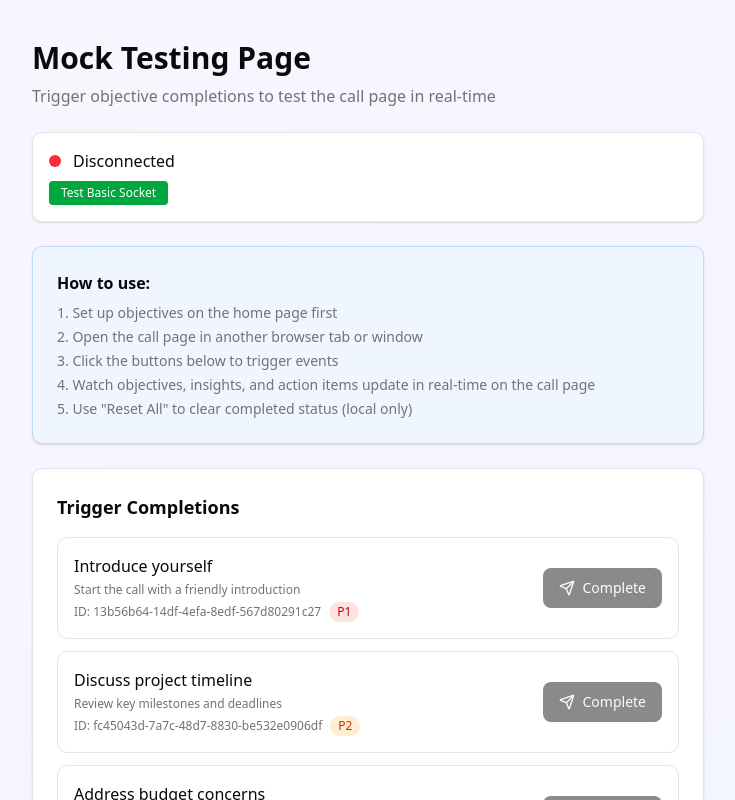
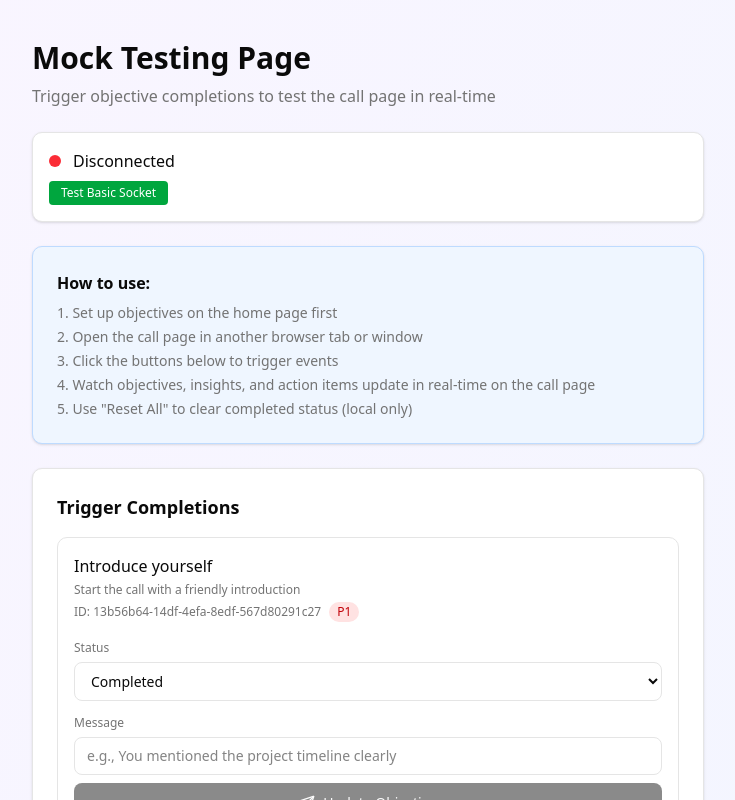
Before and after one commit to vatbq/lia, a Next.js app: page /mock in a window 1280 px wide. Shown: the top 800 px of the page, without its empty margins (272-1007 px from the left). Built offline with nearby package versions, Linux system fonts and the light colour scheme; no server answers.

Commit message:
feat: add message

```diff
--- a/server.js
+++ b/server.js
@@ -39,11 +39,13 @@ app.prepare().then(() => {
       io.emit("test_event", data);
     });
 
-    // Listen for objective completion triggers from mock page
-    socket.on("complete_objective", (data) => {
-      console.log("Objective completed:", data);
-      // Broadcast to all clients
-      io.emit("objective_complete", data);
+    // Listen for objective status updates from mock page
+    socket.on("update_objective", (data) => {
+      console.log("📥 Received update_objective from client:", socket.id);
+      console.log("   Data:", JSON.stringify(data, null, 2));
+      // Broadcast to all clients with id, status, and message
+      io.emit("objective_updated", data);
+      console.log("📤 Broadcasted objective_updated to all clients");
     });
 
     // Listen for insight triggers from mock page
--- a/src/app/call/[id]/page.tsx
+++ b/src/app/call/[id]/page.tsx
@@ -180,12 +180,11 @@ export default function CallDetailPage() {
                   {call.parsedObjectives
                     .sort((a, b) => a.priority - b.priority)
                     .map((obj, index) => {
-                      const objectiveId = `obj-${index}`;
-                      const isCompleted = call.completedObjectives?.includes(objectiveId) || false;
+                      const isCompleted = call.completedObjectives?.includes(obj.id) || false;
 
                       return (
                         <div
-                          key={index}
+                          key={obj.id}
                           className={`p-4 rounded-lg border transition-all duration-300 ${
                             isCompleted
                               ? "bg-green-50 border-green-200 dark:bg-green-950 dark:border-green-800 opacity-90"
--- a/src/app/call/page.tsx
+++ b/src/app/call/page.tsx
@@ -14,6 +14,8 @@ interface Objective {
   description: string;
   priority: number;
   completed: boolean;
+  status?: 'pending' | 'in_progress' | 'completed';
+  statusMessage?: string;
 }
 
 interface Insight {
@@ -102,14 +104,31 @@ export default function CallPage({
       console.log("Test event received on call page:", data);
     });
 
-    newSocket.on("objective_complete", (data: { id: string }) => {
-      console.log("Objective completed:", data);
-      setObjectives((prev) =>
-        prev.map((obj) =>
-          obj.id === data.id ? { ...obj, completed: true } : obj
-        )
-      );
-      setCompletedObjectiveIds((prev) => new Set(prev).add(data.id));
+    newSocket.on("objective_updated", (data: { id: string; status: 'pending' | 'in_progress' | 'completed'; message: string }) => {
+      console.log("🎯 Objective updated event received:", data);
+
+      setObjectives((prev) => {
+        const foundObjective = prev.find(obj => obj.id === data.id);
+        if (!foundObjective) {
+          console.warn("⚠️ Objective ID not found in current objectives:", data.id);
+          console.log("Available objective IDs:", prev.map(obj => obj.id));
+        } else {
+          console.log("✅ Found objective:", foundObjective.name);
+        }
+
+        return prev.map((obj) =>
+          obj.id === data.id ? {
+            ...obj,
+            completed: data.status === 'completed',
+            status: data.status,
+            statusMessage: data.message
+          } : obj
+        );
+      });
+
+      if (data.status === 'completed') {
+        setCompletedObjectiveIds((prev) => new Set(prev).add(data.id));
+      }
     });
 
     newSocket.on("new_insight", (data: any) => {
@@ -269,31 +288,6 @@ export default function CallPage({
                 {isEndingCall ? "Ending Call..." : "End Call"}
               </Button>
             </div>
-            <div className="mt-4 p-3 bg-blue-50 dark:bg-blue-950 border border-blue-200 dark:border-blue-800 rounded-lg">
-              <p className="text-sm text-blue-700 dark:text-blue-300">
-                <strong>Debug:</strong> Socket connected: {socket ? `Yes (${socket.id})` : 'No'} |
-                Insights: {insights.length} | Action Items: {actionItems.length}
-              </p>
-              <button
-                onClick={() => {
-                  if (socket) {
-                    const testInsight = {
-                      id: `test-${Date.now()}`,
-                      title: "Test Insight",
-                      description: "This is a test insight from the call page",
-                      type: "positive",
-                      timestamp: new Date().toISOString()
-                    };
-                    console.log("Emitting test insight:", testInsight);
-                    socket.emit("trigger_insight", testInsight);
-                  }
-                }}
-                className="mt-2 px-3 py-1 bg-blue-600 text-white text-xs rounded hover:bg-blue-700"
-                disabled={!socket}
-              >
-                Test Insight (Self)
-              </button>
-            </div>
           </div>
 
           <div className="grid gap-6 lg:grid-cols-2">
@@ -422,7 +416,7 @@ export default function CallPage({
       </div>
 
       {/* Objectives sidebar */}
-      <div className="w-80 border-l bg-muted/20 p-6 overflow-y-auto">
+      <div className="w-96 border-l bg-muted/20 p-6 overflow-y-auto">
         <div>
           <h2 className="text-lg font-semibold mb-4">Objectives</h2>
           <div className="space-y-3">
@@ -467,6 +461,17 @@ export default function CallPage({
                     <p className="text-xs text-muted-foreground mt-1">
                       {objective.description}
                     </p>
+                    {objective.statusMessage && (
+                      <div className={`mt-2 p-2 rounded-md text-xs ${
+                        objective.status === 'completed'
+                          ? 'bg-green-100 dark:bg-green-900 text-green-800 dark:text-green-200'
+                          : objective.status === 'in_progress'
+                          ? 'bg-blue-100 dark:bg-blue-900 text-blue-800 dark:text-blue-200'
+                          : 'bg-gray-100 dark:bg-gray-800 text-gray-800 dark:text-gray-200'
+                      }`}>
+                        {objective.statusMessage}
+                      </div>
+                    )}
                     <span
                       className={`
                         inline-block mt-2 text-xs px-2 py-0.5 rounded-full
--- a/src/app/mock/page.tsx
+++ b/src/app/mock/page.tsx
@@ -37,6 +37,8 @@ export default function MockPage() {
   const [connected, setConnected] = useState(false);
   const [completedIds, setCompletedIds] = useState<Set<string>>(new Set());
   const [objectives, setObjectives] = useState<Objective[]>([]);
+  const [selectedStatus, setSelectedStatus] = useState<{ [key: string]: 'pending' | 'in_progress' | 'completed' }>({});
+  const [statusMessages, setStatusMessages] = useState<{ [key: string]: string }>({});
 
   // Load objectives from localStorage on mount
   useEffect(() => {
@@ -88,11 +90,28 @@ export default function MockPage() {
     };
   }, []);
 
-  const completeObjective = (id: string) => {
+  const updateObjective = (id: string) => {
+    console.log("🔘 updateObjective called with id:", id);
+    console.log("   Socket exists:", !!socket);
+    console.log("   Socket connected:", socket?.connected);
+
     if (socket) {
-      console.log("Emitting complete_objective for id:", id);
-      socket.emit("complete_objective", { id });
-      setCompletedIds((prev) => new Set(prev).add(id));
+      const status = selectedStatus[id] || 'completed';
+      const message = statusMessages[id] || 'Objective has been completed';
+
+      console.log("📤 Emitting update_objective");
+      console.log("   ID:", id);
+      console.log("   Status:", status);
+      console.log("   Message:", message);
+
+      socket.emit("update_objective", { id, status, message });
+      console.log("✅ Emit completed");
+
+      if (status === 'completed') {
+        setCompletedIds((prev) => new Set(prev).add(id));
+      }
+    } else {
+      console.error("❌ Socket not available!");
     }
   };
 
@@ -253,9 +272,9 @@ export default function MockPage() {
                 return (
                   <div
                     key={objective.id}
-                    className="flex items-center justify-between p-4 rounded-lg border bg-background"
+                    className="p-4 rounded-lg border bg-background space-y-3"
                   >
-                    <div className="flex items-center gap-3 flex-1 min-w-0">
+                    <div className="flex items-center gap-3">
                       {isCompleted && (
                         <CheckCircle2 className="w-5 h-5 text-green-600 flex-shrink-0" />
                       )}
@@ -285,14 +304,41 @@ export default function MockPage() {
                         </div>
                       </div>
                     </div>
-                    <Button
-                      onClick={() => completeObjective(objective.id)}
-                      disabled={!connected || isCompleted}
-                      className="gap-2 ml-3"
-                    >
-                      <Send className="w-4 h-4" />
-                      Complete
-                    </Button>
+
+                    <div className="space-y-2">
+                      <div>
+                        <label className="text-xs font-medium text-muted-foreground">Status</label>
+                        <select
+                          value={selectedStatus[objective.id] || 'completed'}
+                          onChange={(e) => setSelectedStatus({ ...selectedStatus, [objective.id]: e.target.value as 'pending' | 'in_progress' | 'completed' })}
+                          className="w-full mt-1 px-3 py-2 text-sm border rounded-md bg-background"
+                        >
+                          <option value="pending">Pending</option>
+                          <option value="in_progress">In Progress</option>
+                          <option value="completed">Completed</option>
+                        </select>
+                      </div>
+
+                      <div>
+                        <label className="text-xs font-medium text-muted-foreground">Message</label>
+                        <input
+                          type="text"
+                          value={statusMessages[objective.id] || ''}
+                          onChange={(e) => setStatusMessages({ ...statusMessages, [objective.id]: e.target.value })}
+                          placeholder="e.g., You mentioned the project timeline clearly"
+                          className="w-full mt-1 px-3 py-2 text-sm border rounded-md bg-background"
+                        />
+                      </div>
+
+                      <Button
+                        onClick={() => updateObjective(objective.id)}
+                        disabled={!connected}
+                        className="gap-2 w-full"
+                      >
+                        <Send className="w-4 h-4" />
+                        Update Objective
+                      </Button>
+                    </div>
                   </div>
                 );
               })}
```
